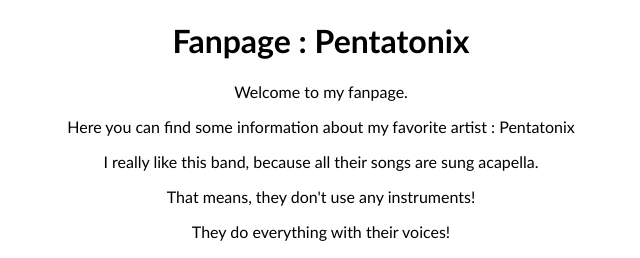
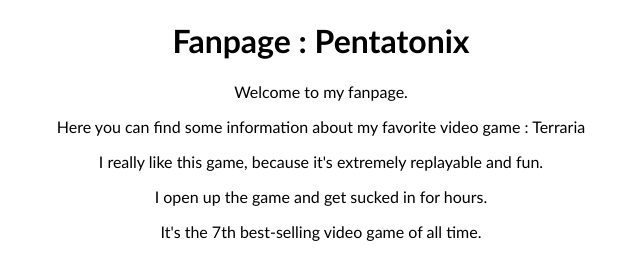
Before and after one commit to HP-Printer5/lesson-10, a plain HTML site: page index.html in a window 1280 px wide. Shown: the top 258 px of the page, without its empty margins (319-959 px from the left). Drawn offline with Linux system fonts and the light colour scheme; grey boxes are pictures that could not be loaded.

Commit message:
changed subject

```diff
--- a/index.html
+++ b/index.html
@@ -12,16 +12,16 @@
     </div>
     <div class="intro">
         <p>Welcome to my fanpage. </p>
-        <p>Here you can find some information about my favorite artist : Pentatonix</p>
+        <p>Here you can find some information about my favorite video game : Terraria</p>
 
-        <p>I really like this band, because all their songs are sung acapella.</p>
-        <p>That means, they don't use any instruments!</p>
-        <p>They do everything with their voices!</p>
+        <p>I really like this game, because it's extremely replayable and fun.</p>
+        <p>I open up the game and get sucked in for hours.</p>
+        <p>It's the 7th best-selling video game of all time.</p>
     </div>
     <div class="youtube">
         <iframe width="560"
                 height="315"
-                src="https://www.youtube.com/embed/3MteSlpxCpo"
+                src="https://www.youtube.com/watch?v=6nUvWkD8rAE"
                 title="YouTube video player"
                 frameborder="0"
                 allow="accelerometer; autoplay; clipboard-write; encrypted-media; gyroscope; picture-in-picture"
```
